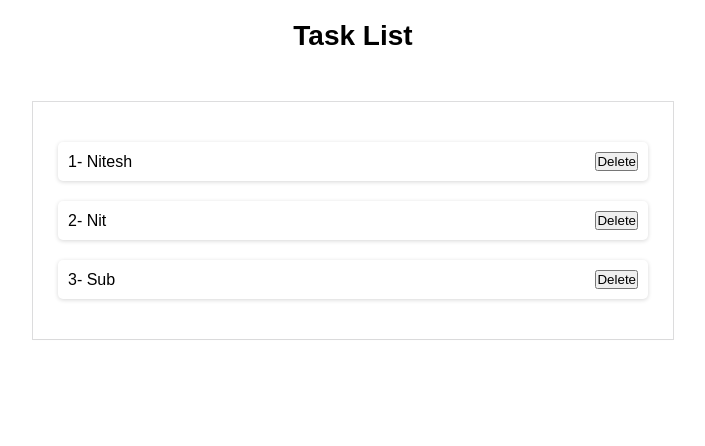
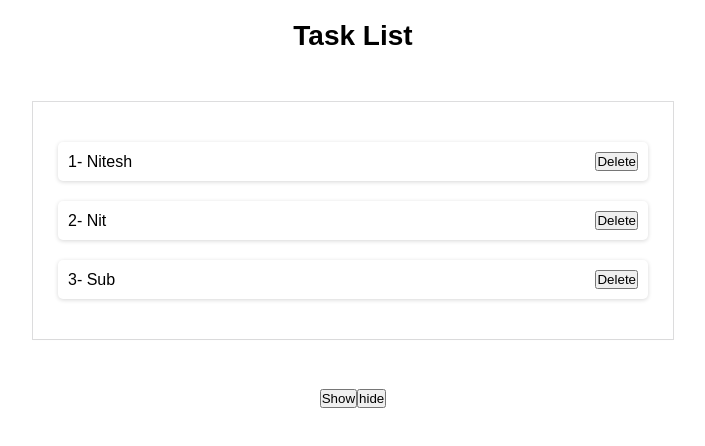
Before and after one commit to Nit-Sub/taskmate, a React (Create React App) app: page / in a window 1280 px wide. Shown: the top 446 px of the page, without its empty margins (287-992 px from the left). Built offline with nearby package versions, Linux system fonts and the light colour scheme.

Commit message:
Update App.js

```diff
--- a/src/App.js
+++ b/src/App.js
@@ -13,18 +13,37 @@ function App() {
       id: 3 , name:"Sub", completed:true
     }
   ])
+  const [show , setShow]=useState(true);
+
+  function handleDelete(id){
+    setTasks(tasks.filter(task=> task.id!==id))
+
+
+  }
+  function hide (){
+    setShow(false);
+    console.log(show)
+  }
+  function shows(){
+    setShow(true);
+    console.log(show)
+  }
   return (
+
     <>
     <div className='App'>
       <h1>Task List</h1>
       <ul>
-        {tasks.map((task)=>(
+        {show && tasks.map((task)=>(
           <li key={task.id}>
             <span>{task.id}- {task.name}</span>
-            <button>Delete</button>
+            <button onClick={()=>handleDelete(task.id)}>Delete</button>
           </li>
         ))}
       </ul>
+      <button onClick={()=> shows()} >Show</button>
+
+      <button onClick={()=> hide()} >hide</button>
 
     </div>
     </>
```
